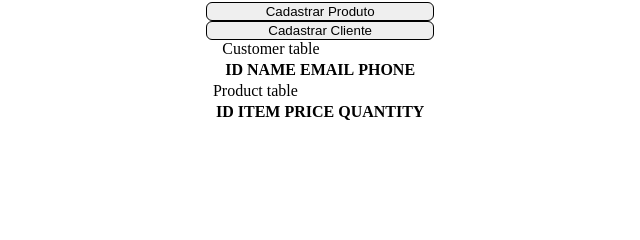
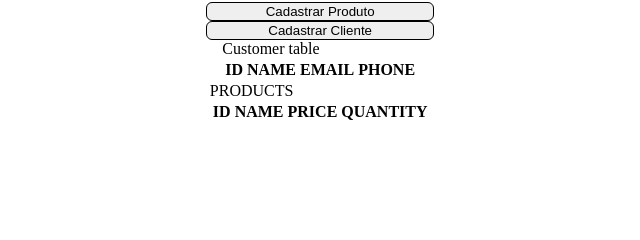
Before and after one commit to callmerockett/hc2-desafio2, a plain HTML site: page index.html in a window 1280 px wide. Shown: the part 216-456 px from the top of the page, 383-1023 px from the left. Drawn offline with Linux system fonts and the light colour scheme.

Commit message:
text updates

```diff
--- a/index.html
+++ b/index.html
@@ -79,7 +79,7 @@
                 </div>
                 <div>
                     <div>
-                        Product table
+                        PRODUCTS
                     </div>
                     <table id="product-table">
                         <thead>
@@ -87,7 +87,7 @@
                                 ID
                             </th>
                             <th>
-                                ITEM
+                                NAME
                             </th>
                             <th>
                                 PRICE
```
